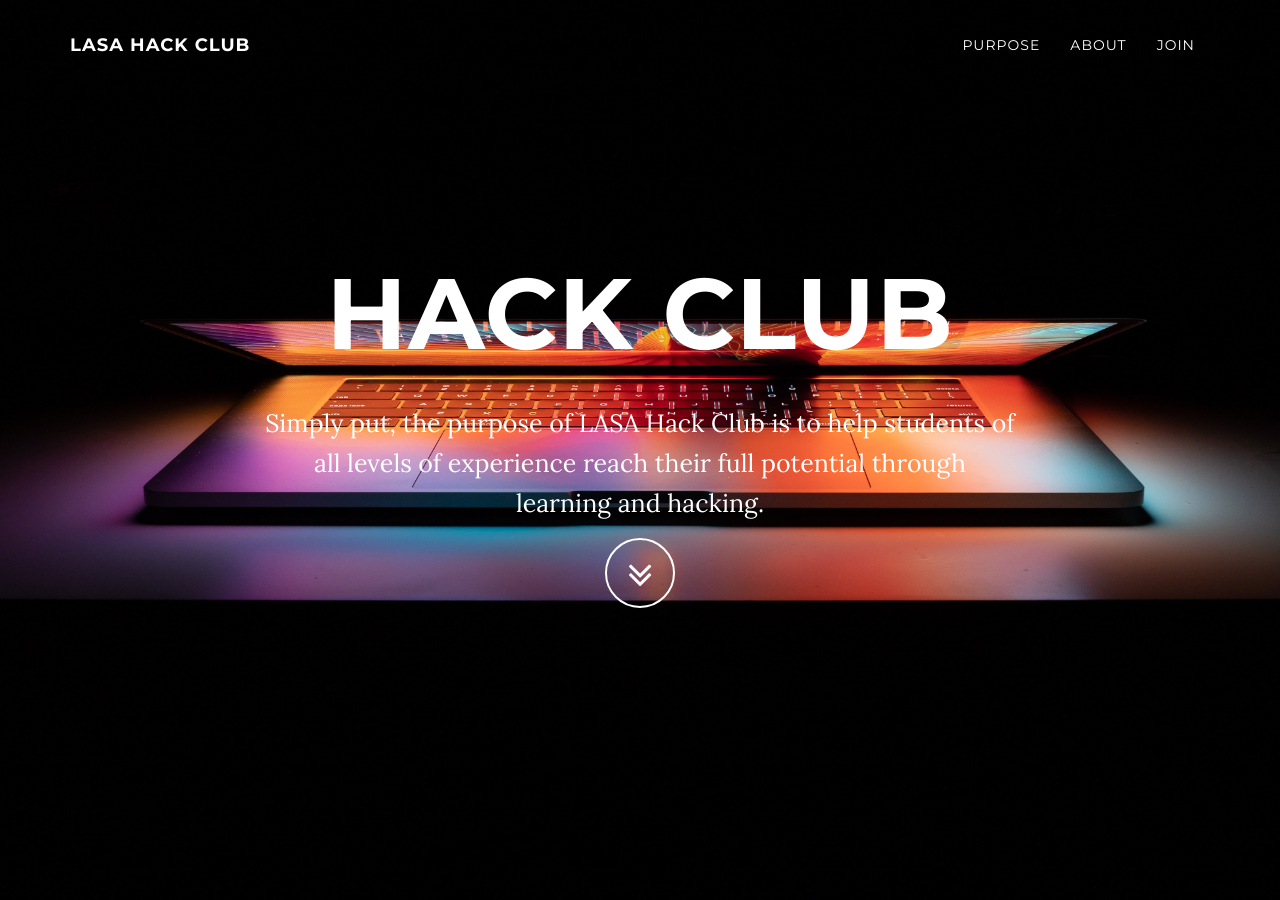
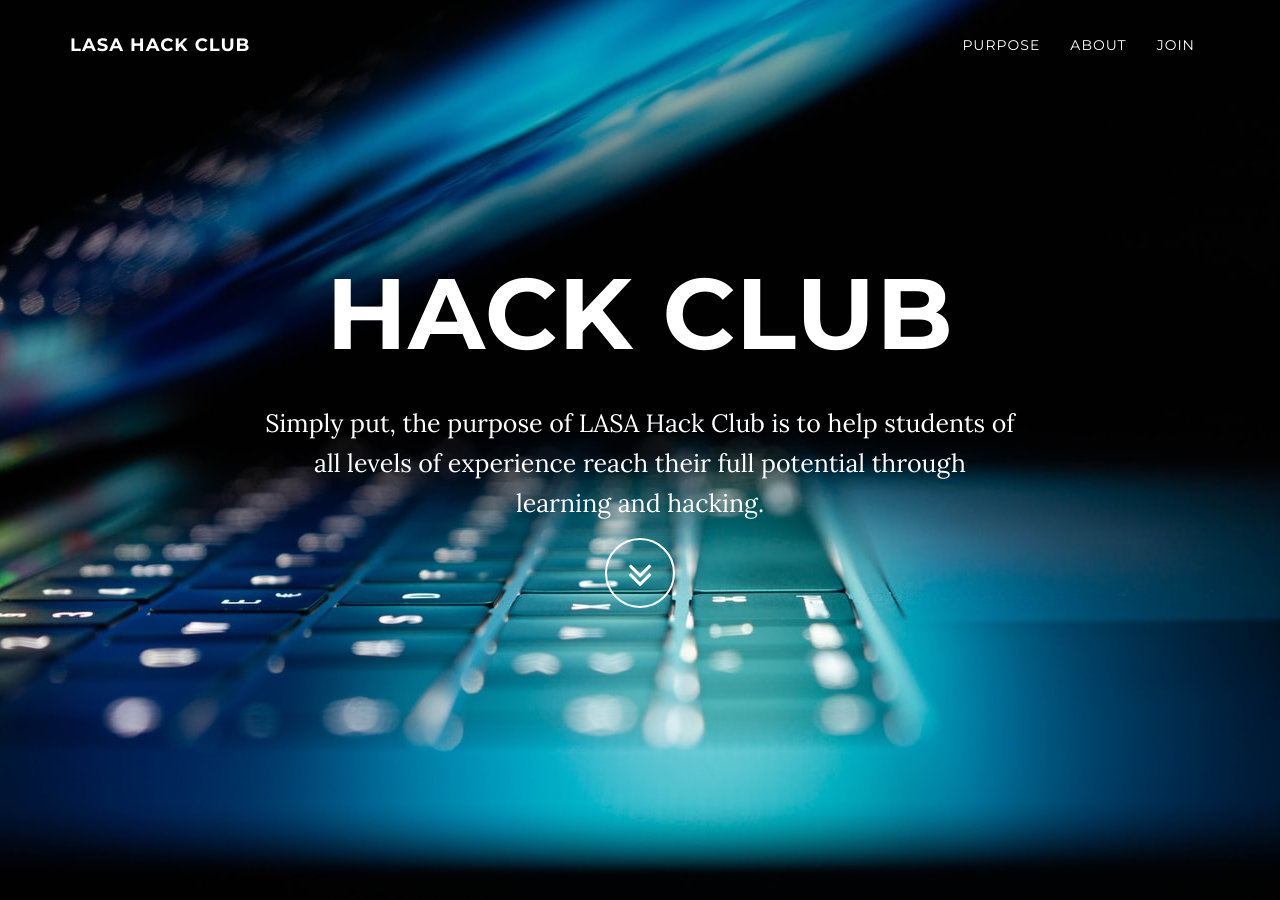
Before and after one commit to hackclublasa/hackclublasa.github.io, a Jekyll site: the page built from index.html, in a window 1280 px wide and 900 px high. Built offline with Jekyll 4.4.1, drawn with Linux system fonts in a browser that asks for light colours.

Commit message:
header img v2

```diff
--- a/_includes/css/grayscale.css
+++ b/_includes/css/grayscale.css
@@ -138,7 +138,7 @@ a:focus {
     padding: 100px 0;
     text-align: center;
     color: #fff;
-    background: url(/img/header.jpg) no-repeat bottom center scroll;
+    background: url(/img/header1.jpeg) no-repeat bottom center scroll;
     background-color: {{ site.color.primary-dark }};
     -webkit-background-size: cover;
     -moz-background-size: cover;
```
Also changed, not shown: img/header1.jpeg (added).
